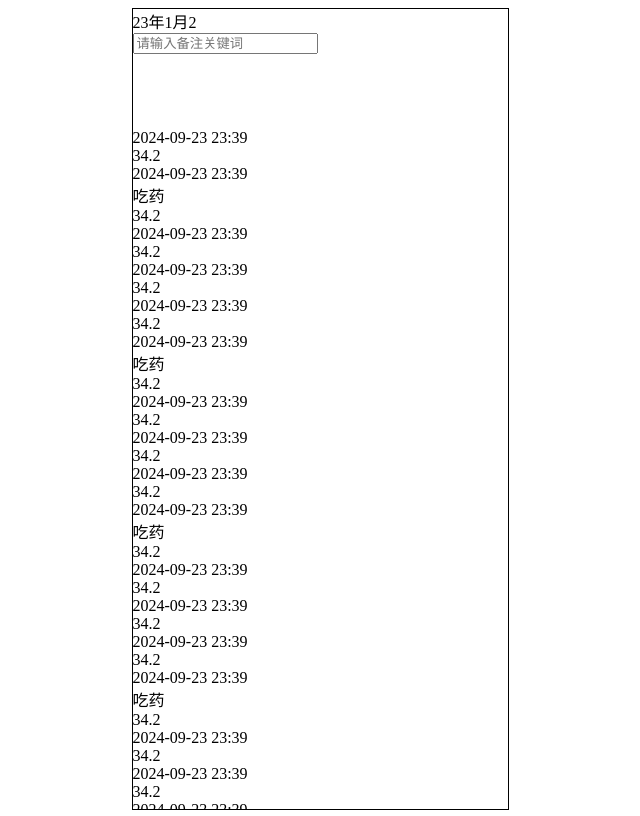
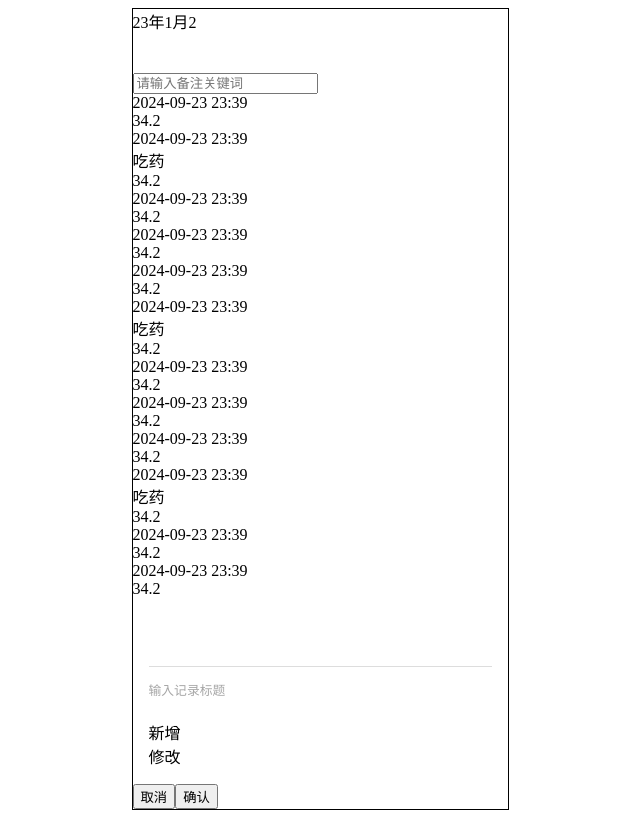
Before and after one commit to whhxz/web-tools, a Vue app: page /web-tools/temperature in a window 1280 px wide. Shown: the whole page, without its empty margins (320-960 px from the left). Built offline with nearby package versions, Linux system fonts and the light colour scheme.

Commit message:
添加新增标题

```diff
--- a/package.json
+++ b/package.json
@@ -15,6 +15,7 @@
     "vite": "5.4.8"
   },
   "dependencies": {
+    "pinia": "2.2.4",
     "vant": "4.9.7",
     "vue": "3.5.10",
     "vue-router": "4.4.5"
--- a/src/main.js
+++ b/src/main.js
@@ -2,8 +2,11 @@ import { createApp } from 'vue';
 import './style.css';
 import App from './App.vue';
 
-import router from './router/index.js';
+import router from '@/router/index.js';
+import { createPinia } from 'pinia';
+const pinia = createPinia();
 // prettier-ignore
 createApp(App)
+    .use(pinia)
     .use(router)
     .mount('#app');
--- a/src/view/temperature/index.vue
+++ b/src/view/temperature/index.vue
@@ -5,8 +5,9 @@
         <DropdownMenu>
           <DropdownItem v-model="title" :options="titles" />
         </DropdownMenu>
-        <Search v-model="search" placeholder="请输入备注关键词" input-align="center" />
+        <Icon class="add-title" name="edit" @click="onCreateTitle" />
       </div>
+      <Search v-model="search" placeholder="请输入备注关键词" input-align="center" />
       <div class="list">
         <Cell
           v-for="record in records"
@@ -16,12 +17,17 @@
         />
       </div>
       <FloatingBubble icon="plus" @click="onCreate" />
-      <Save ref="saveRef" />
+      <SaveRecord ref="saveRecordRef" />
+      <SaveTitle ref="saveTitleRef" />
     </div>
   </div>
 </template>
 <script setup>
-import Save from './save.vue';
+import SaveRecord from './save-record.vue';
+import SaveTitle from './save-title.vue';
+
+import { Icon } from 'vant';
+import 'vant/lib/icon/style';
 
 import { DropdownMenu, DropdownItem } from 'vant';
 import 'vant/lib/dropdown-menu/style';
@@ -39,7 +45,8 @@ import 'vant/lib/floating-bubble/style';
 
 import { ref } from 'vue';
 
-const saveRef = ref(null);
+const saveRecordRef = ref(null);
+const saveTitleRef = ref(null);
 
 const search = ref('');
 
@@ -59,9 +66,11 @@ const records = ref([
 for (let i = 0; i <= 5; i++) {
   records.value.push(...records.value);
 }
-
+const onCreateTitle = () => {
+  saveTitleRef.value.open({});
+};
 const onCreate = () => {
-  saveRef.value.open({});
+  saveRecordRef.value.open({});
 };
 </script>
 <style scoped>
@@ -81,7 +90,15 @@ const onCreate = () => {
   flex-direction: column;
 }
 .header {
-  height: 15vh;
+  height: 8vh;
+  position: relative;
+}
+.header .add-title {
+  position: absolute;
+  right: 1rem;
+  top: 2.5vh;
+  cursor: pointer;
+  font-size: 18px;
 }
 .list {
   flex: 1;
--- /dev/null
+++ b/src/view/temperature/save-title.vue
@@ -0,0 +1,74 @@
+<template>
+  <Dialog v-model:show="visable" show-cancel-button @confirm="onSubmit">
+    <div class="container">
+      <div>
+        <div class="title">
+          <Icon name="label-o" @click="onCreateTitle" />
+          <input type="text" :value="title" />
+        </div>
+        <p class="tip">输入记录标题</p>
+      </div>
+      <RadioGroup v-model="operate" direction="horizontal">
+        <Radio name="create">新增</Radio>
+        <Radio name="edit">修改</Radio>
+      </RadioGroup>
+    </div>
+  </Dialog>
+</template>
+<script setup>
+import { ref, unref, reactive } from 'vue';
+
+import { Icon } from 'vant';
+import 'vant/lib/icon/style';
+
+import { Dialog } from 'vant';
+import 'vant/lib/dialog/style';
+
+import { RadioGroup, Radio } from 'vant';
+import 'vant/lib/radio-group/style';
+import 'vant/lib/radio/style';
+
+import { toRefs } from 'vue';
+
+const emit = defineEmits(['success']);
+const visable = ref(true);
+const form = reactive({
+  title: '',
+  operate: 'create',
+});
+const { title, operate } = toRefs(form);
+
+const onSubmit = () => {};
+const open = (data) => {
+  visable.value = true;
+};
+
+defineExpose({
+  open,
+});
+</script>
+
+<style scoped>
+.container {
+  padding: 1rem;
+}
+.container .title {
+  border-bottom: 1px solid #ddd;
+  padding: 1rem 0.5rem 1rem;
+  display: flex;
+  align-items: center;
+}
+.title :deep(.van-icon) {
+  padding-right: 0.5rem;
+}
+.title input {
+  /* outline: none; */
+  border: none;
+  font-size: 1.2rem;
+}
+.container .tip {
+  font-size: 0.8rem;
+  color: #a6a6a6;
+  padding-bottom: 0.5rem;
+}
+</style>
```
Also changed, not shown: src/view/temperature/save-record.vue (renamed from src/view/temperature/save.vue).
